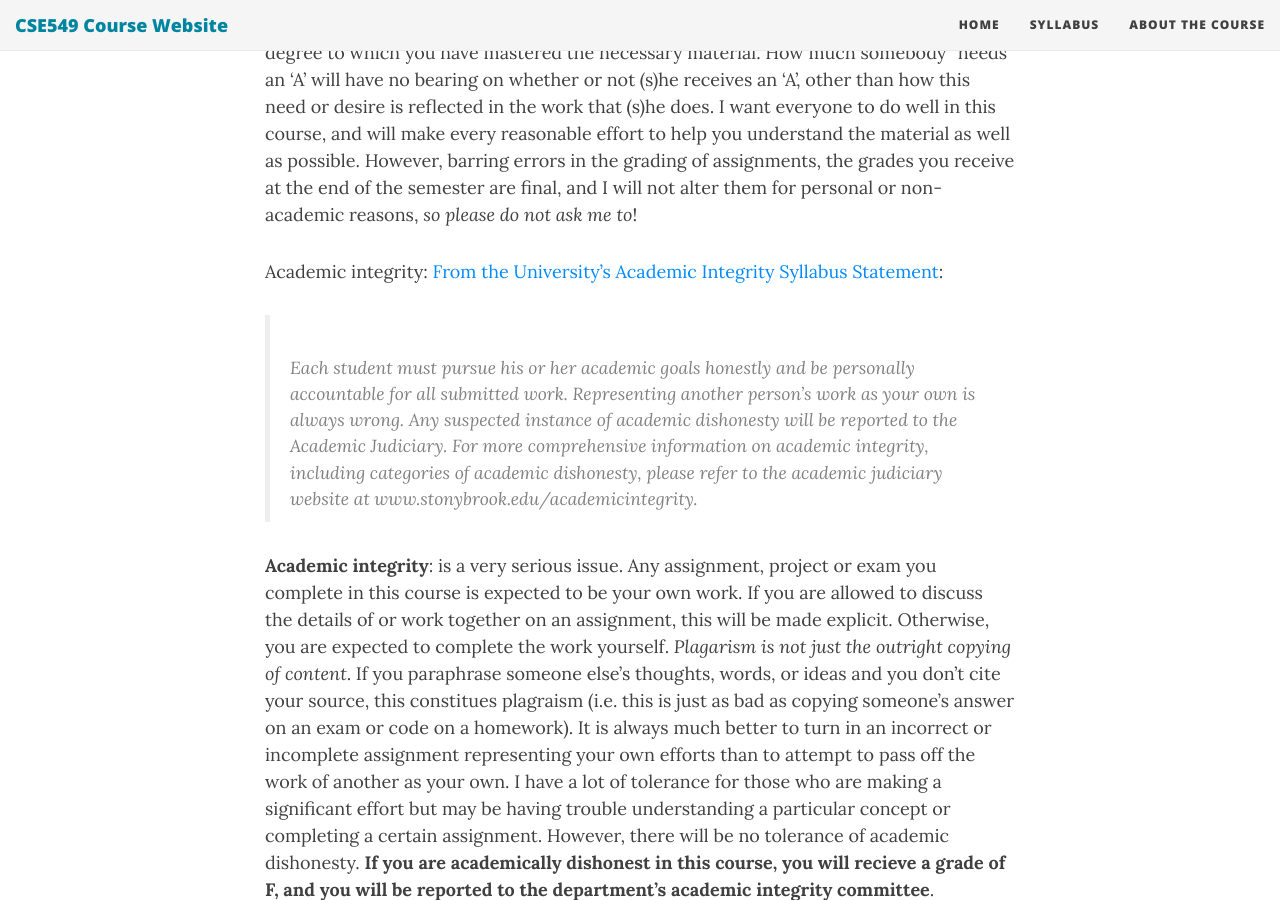
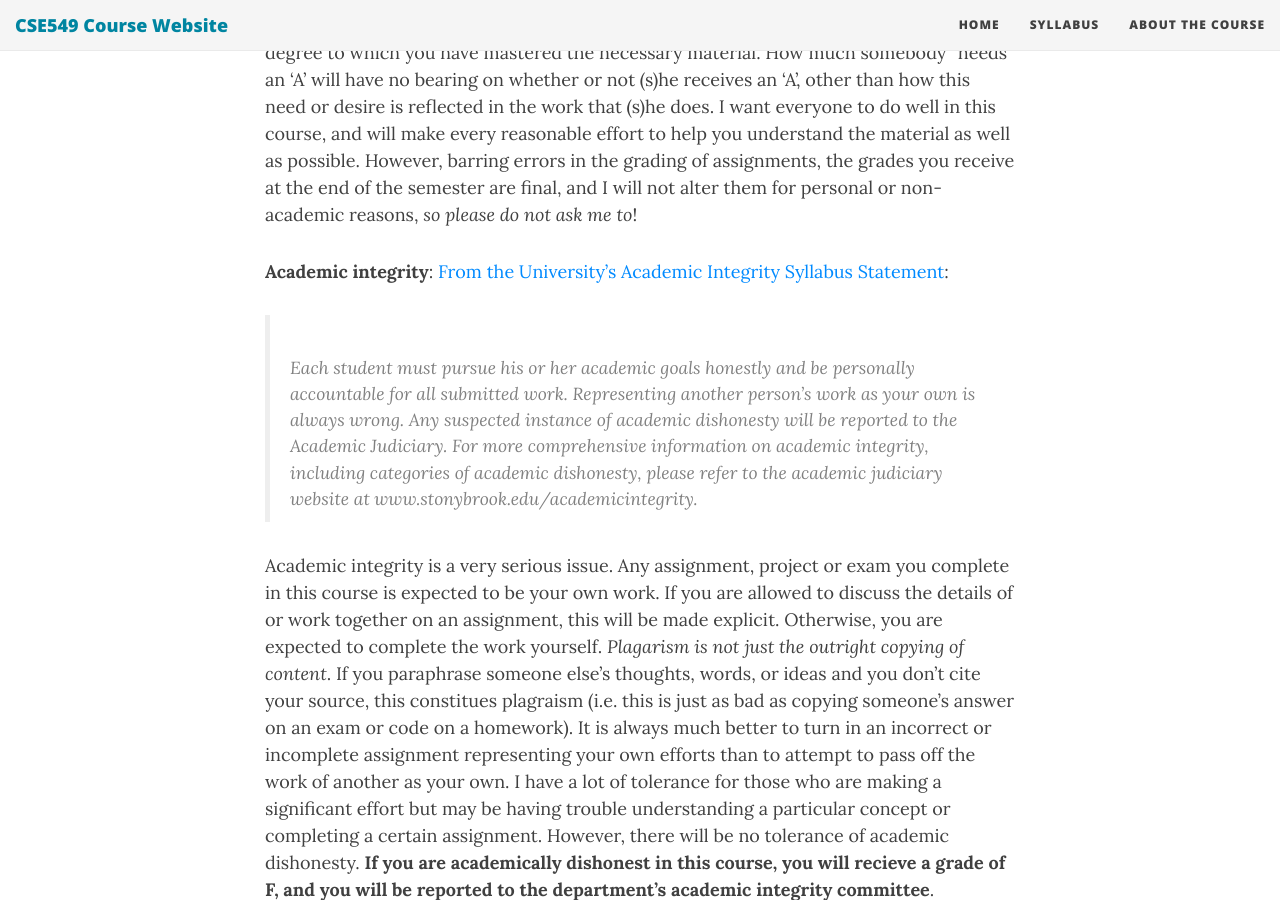
Before and after one commit to rob-p/CSE549F16, a Jekyll site: the page built from syllabus.md, in a window 1280 px wide and 900 px high, scrolled down 2836 px. Built offline with Jekyll 4.4.1, drawn with Linux system fonts in a browser that asks for light colours; nearby versions of some CDN libraries.

```diff
--- a/syllabus.md
+++ b/syllabus.md
@@ -49,10 +49,10 @@ We will cover the basic required molecular Biology in the course. However if you
 
 **Final Grades**: The grade you receive in this class will reflect, as much as possible, the degree to which you have mastered the necessary material. How much somebody “needs” an ‘A’ will have no bearing on whether or not (s)he receives an ‘A’, other than how this need or desire is reflected in the work that (s)he does. I want everyone to do well in this course, and will make every reasonable effort to help you understand the material as well as possible. However, barring errors in the grading of assignments, the grades you receive at the end of the semester are final, and I will not alter them for personal or non-academic reasons, *so please do not ask me to*!
 
-Academic integrity: [From the University’s Academic Integrity Syllabus Statement](http://www.stonybrook.edu/commcms/academic_integrity/syllstate.html):
+**Academic integrity**: [From the University’s Academic Integrity Syllabus Statement](http://www.stonybrook.edu/commcms/academic_integrity/syllstate.html):
 
 > Each student must pursue his or her academic goals honestly and be personally accountable for all submitted work. Representing another person’s work as your own is always wrong. Any suspected instance of academic dishonesty will be reported to the Academic Judiciary. For more comprehensive information on academic integrity, including categories of academic dishonesty, please refer to the academic judiciary website at www.stonybrook.edu/academicintegrity.
 
-**Academic integrity**: is a very serious issue. Any assignment, project or exam you complete in this course is expected to be your own work. If you are allowed to discuss the details of or work together on an assignment, this will be made explicit. Otherwise, you are expected to complete the work yourself. *Plagarism is not just the outright copying of content*. If you paraphrase someone else's thoughts, words, or ideas and you don't cite your source, this constitues plagraism (i.e. this is just as bad as copying someone's answer on an exam or code on a homework). It is always much better to turn in an incorrect or incomplete assignment representing your own efforts than to attempt to pass off the work of another as your own. I have a lot of tolerance for those who are making a significant effort but may be having trouble understanding a particular concept or completing a certain assignment. However, there will be no tolerance of academic dishonesty. **If you are academically dishonest in this course, you will recieve a grade of F, and you will be reported to the department's academic integrity committee**.
+Academic integrity is a very serious issue. Any assignment, project or exam you complete in this course is expected to be your own work. If you are allowed to discuss the details of or work together on an assignment, this will be made explicit. Otherwise, you are expected to complete the work yourself. *Plagarism is not just the outright copying of content*. If you paraphrase someone else's thoughts, words, or ideas and you don't cite your source, this constitues plagraism (i.e. this is just as bad as copying someone's answer on an exam or code on a homework). It is always much better to turn in an incorrect or incomplete assignment representing your own efforts than to attempt to pass off the work of another as your own. I have a lot of tolerance for those who are making a significant effort but may be having trouble understanding a particular concept or completing a certain assignment. However, there will be no tolerance of academic dishonesty. **If you are academically dishonest in this course, you will recieve a grade of F, and you will be reported to the department's academic integrity committee**.
 
 **Learning disabilities**: If you have a physical, psychological, medical or learning disability that may impact your course work, please contact Disability Support Services, ECC (Educational Communications Center) Building, room 128, (631) 632-6748. They will determine with you what accommodations, if any, are necessary and appropriate. All information and documentation is confidential.
```
